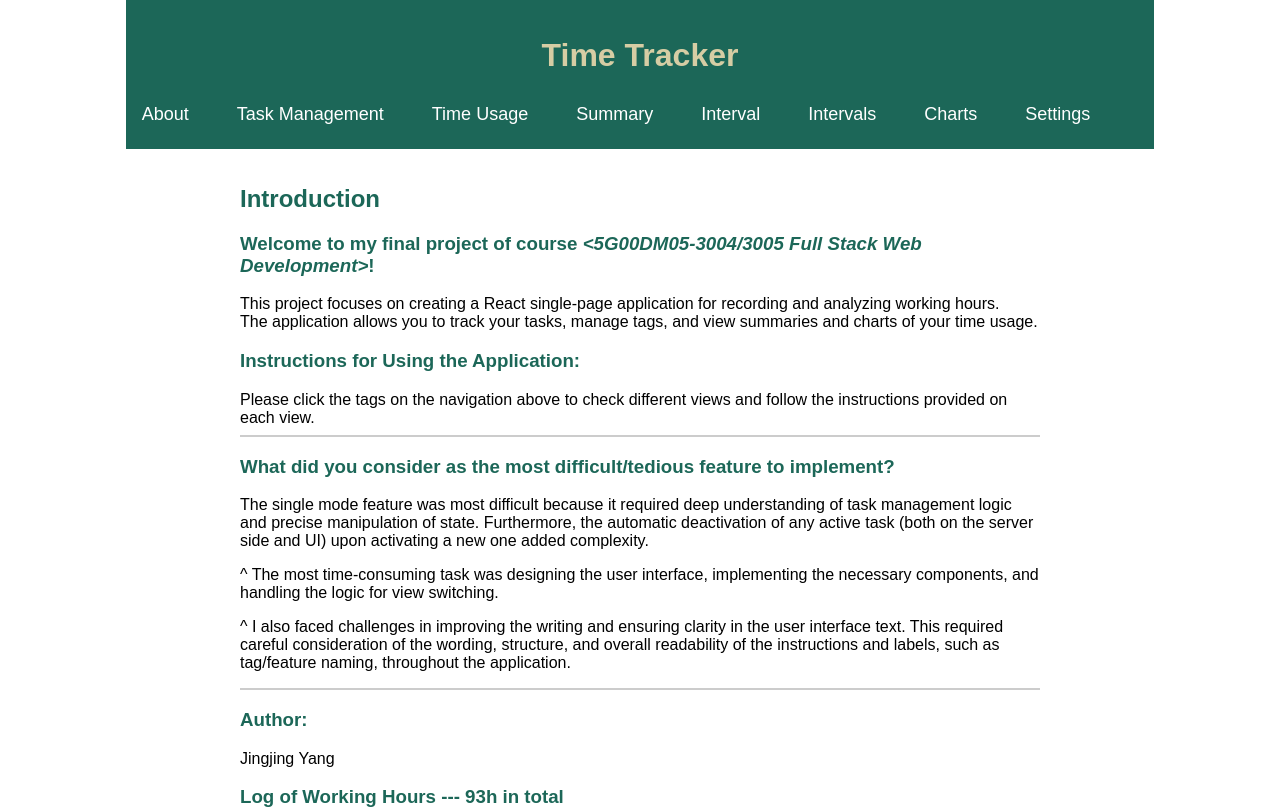
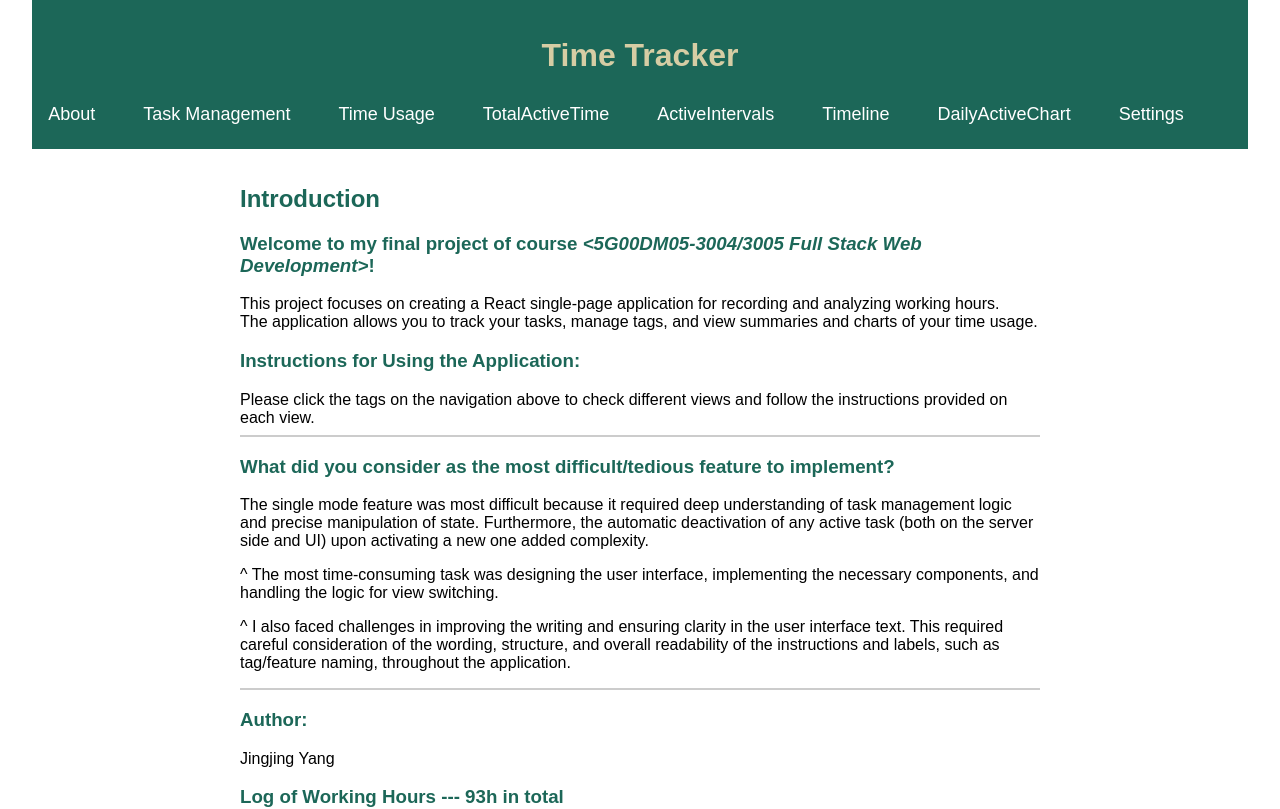
Before and after one commit to jingjingyang0803/TimeTracker, a React (Vite) app: page / in a window 1280 px wide. Shown: the top 809 px of the page. Built offline with nearby package versions, Linux system fonts and the light colour scheme; a web font is replaced by a local one.

Commit message:
rename components

```diff
--- a/src/App.jsx
+++ b/src/App.jsx
@@ -5,10 +5,10 @@ import { Link } from "react-router-dom";
 import About from "./components/About";
 import Tasks from "./components/Tasks";
 import TimeUsage from "./components/TimeUsage";
-import Summary from "./components/TotalActiveTime";
-import Interval from "./components/ActiveIntervals";
-import Intervals from "./components/Timeline";
-import Charts from "./components/DailyActiveChart";
+import TotalActiveTime from "./components/TotalActiveTime";
+import ActiveIntervals from "./components/ActiveIntervals";
+import Timeline from "./components/Timeline";
+import DailyActiveChart from "./components/DailyActiveChart";
 import Settings from "./components/Settings";
 
 import "./App.css";
@@ -29,17 +29,19 @@ const NavigationBar = () => {
           {/* Link to the Time Usage page */}
         </li>
         <li>
-          <Link to="/summary">Summary</Link> {/* Link to the Summary page */}
+          <Link to="/total-active-time">TotalActiveTime</Link>{" "}
+          {/* Link to the TotalActiveTime page */}
         </li>
         <li>
-          <Link to="/interval">Interval</Link> {/* Link to the Interval page */}
+          <Link to="/active-intervals">ActiveIntervals</Link>{" "}
+          {/* Link to the ActiveIntervals page */}
         </li>
         <li>
-          <Link to="/intervals">Intervals</Link>{" "}
-          {/* Link to the Interval page */}
+          <Link to="/timeline">Timeline</Link> {/* Link to the Timeline page */}
         </li>
         <li>
-          <Link to="/charts">Charts</Link> {/* Link to the Charts page */}
+          <Link to="/daily-active-chart">DailyActiveChart</Link>{" "}
+          {/* Link to the DailyActiveChart page */}
         </li>
         <li>
           <Link to="/settings">Settings</Link> {/* Link to the Settings page */}
@@ -73,14 +75,23 @@ const App = () => {
             {/* Route for the Tasks page */}
             <Route path="/time-usage" element={<TimeUsage />} />{" "}
             {/* Route for the Time Usage page */}
-            <Route path="/summary" element={<Summary />} />{" "}
-            {/* Route for the Summary page */}
-            <Route path="/interval" element={<Interval />} />{" "}
-            {/* Route for the Interval page */}
-            <Route path="/intervals" element={<Intervals />} />{" "}
-            {/* Route for the Intervals page */}
-            <Route path="/charts" element={<Charts />} />{" "}
-            {/* Route for the Charts page */}
+            <Route
+              path="/total-active-time"
+              element={<TotalActiveTime />}
+            />{" "}
+            {/* Route for the TotalActiveTime page */}
+            <Route
+              path="/active-intervals"
+              element={<ActiveIntervals />}
+            />{" "}
+            {/* Route for the ActiveIntervals page */}
+            <Route path="/timeline" element={<Timeline />} />{" "}
+            {/* Route for the ActiveIntervalss page */}
+            <Route
+              path="/daily-active-chart"
+              element={<DailyActiveChart />}
+            />{" "}
+            {/* Route for the DailyActiveChart page */}
             <Route
               path="/settings"
               element={
```
